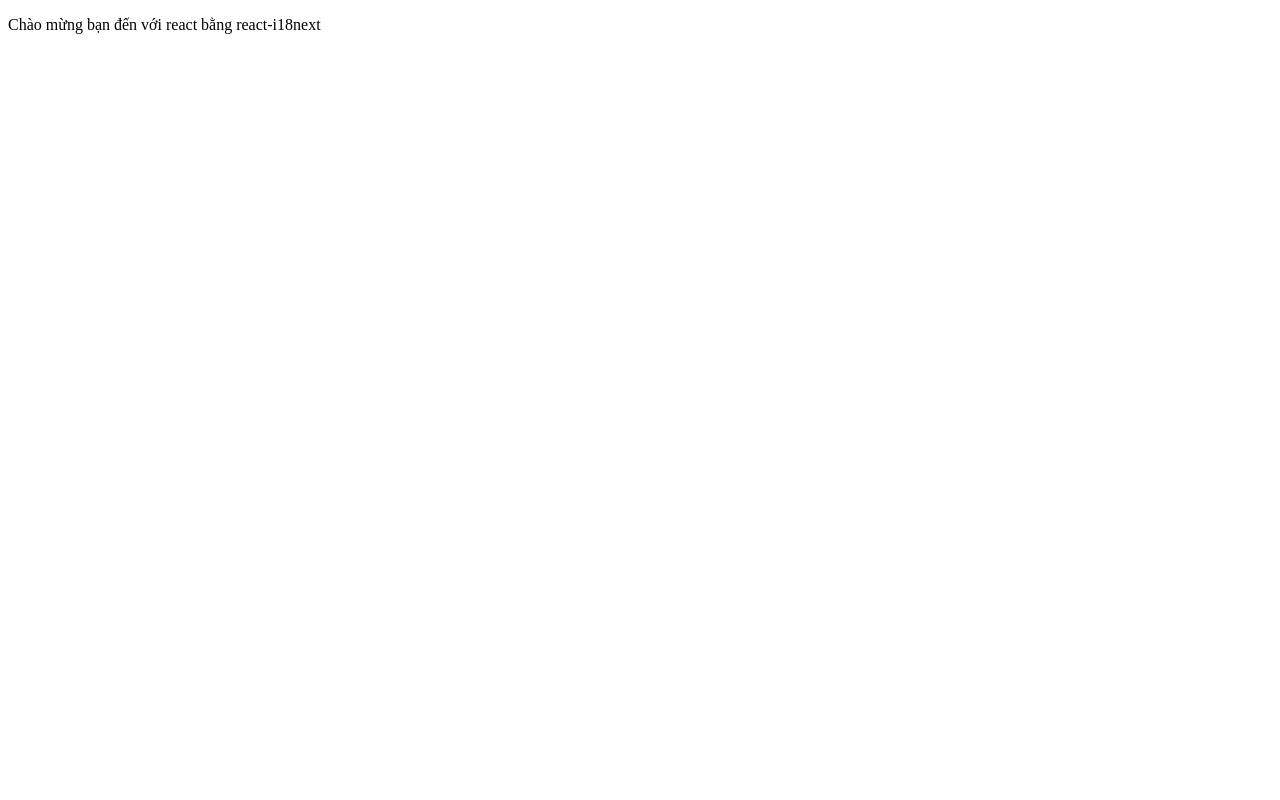
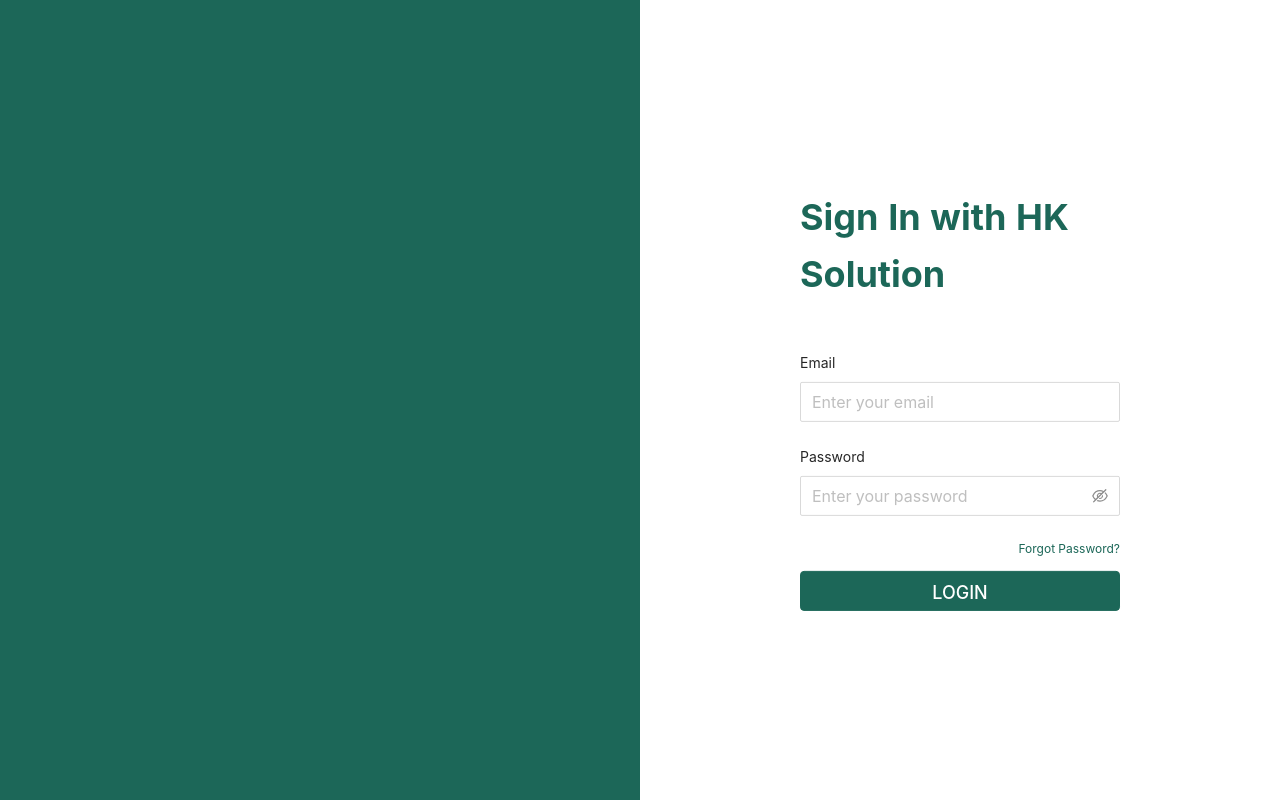
Before and after one commit to thanhhieu2005/FE-Goods-Traceability, a React (Create React App) app: page / in a window 1280 px wide. Built offline with nearby package versions, Linux system fonts and the light colour scheme.

Commit message:
push test fail

```diff
--- a/package.json
+++ b/package.json
@@ -3,9 +3,12 @@
   "version": "0.1.0",
   "private": true,
   "dependencies": {
+    "@reduxjs/toolkit": "^1.8.6",
     "@testing-library/jest-dom": "^5.16.5",
     "@testing-library/react": "^13.4.0",
     "@testing-library/user-event": "^13.5.0",
+    "antd": "^4.23.6",
+    "axios": "^1.1.3",
     "i18next": "^21.9.1",
     "i18next-http-backend": "^1.4.1",
     "jwt-decode": "^3.1.2",
@@ -15,7 +18,8 @@
     "react-router-dom": "^6.3.0",
     "react-scripts": "5.0.1",
     "sass": "^1.54.9",
-    "web-vitals": "^2.1.4"
+    "web-vitals": "^2.1.4",
+    "yarn": "^1.22.19"
   },
   "scripts": {
     "start": "react-scripts start",
--- a/src/App.js
+++ b/src/App.js
@@ -1,15 +1,21 @@
-import { useTranslation } from 'react-i18next';
+import { BrowserRouter as Router, Routes, Route } from 'react-router-dom'
+import routes from './routers/index.js'
+import 'antd/dist/antd.min.css'
+
 
 function App() {
-
-  const { t } = useTranslation() // key to translate languages
-
   return (
-    <div className="App">
-      <p>
-        {t('title')}
-      </p>
-    </div>
+    <Router>
+      <div className='App'>
+        <Routes>
+          {
+            routes.publicRoutes.map((route, index) => {
+              return <Route key={index} path = {route.path} element = {route.element} />
+            })
+          }
+        </Routes>
+      </div>
+    </Router>
   );
 }
 
--- a/src/index.js
+++ b/src/index.js
@@ -1,21 +1,17 @@
 import React from 'react';
 import ReactDOM from 'react-dom/client';
-import { BrowserRouter } from 'react-router-dom'
-
 import App from './App';
 import reportWebVitals from './reportWebVitals';
-
 import i18n from './locales/I18n';
 import { I18nextProvider } from 'react-i18next';
+
 
 const root = ReactDOM.createRoot(document.getElementById('root'));
 root.render(
   <React.StrictMode>
-    <BrowserRouter>
-      <I18nextProvider i18n={i18n}>
-        <App />
-      </I18nextProvider>
-    </BrowserRouter>
+    <I18nextProvider i18n={i18n}>
+      <App />
+    </I18nextProvider>
   </React.StrictMode>
 );
 
--- /dev/null
+++ b/src/index.sass
@@ -0,0 +1,5 @@
+* {
+    padding: 0;
+    margin: 0;
+    box-sizing: border-box;
+}
--- /dev/null
+++ b/src/pages/Login/Login.js
@@ -0,0 +1,63 @@
+import React, { useState } from 'react'
+import './Login.scss';
+import { Col, Row, Form, Input, Button } from 'antd'
+
+
+
+const Login = () => {
+
+  const initialState = { email: '', password: '' }
+  const [userData, setUserData] = useState(initialState)
+  const { email, password } = userData
+
+  const handleChangeInput = e => {
+    const {name, value} = e.target
+    setUserData({...userData, [name]: value})
+  }
+
+  return (
+    <>
+      <Row>
+        <Col span={12} className='img'></Col>
+        <Col span={12} className='content'>
+          <Col className='content-form'>
+            <h2 className='text-title'>
+              Sign In with HK Solution
+            </h2>
+            <Form layout='vertical'>
+              <Form.Item
+                label='Email'
+                name="email"
+                rules={[
+                  {
+                    message: 'Please input your email!',
+                  },
+                ]}
+              >
+                <Input className='myInput' placeholder="Enter your email" size='large' onChange={handleChangeInput} value={email} name="email"/>
+              </Form.Item>
+              <Form.Item
+                label='Password'
+                name="password"
+                rules={[
+                  {
+                    message: 'Please input your password!',
+                  },
+                ]}
+              >
+                <Input.Password placeholder="Enter your password" size='large' onChange={handleChangeInput} value={password} name="password"/>
+              </Form.Item>
+            </Form>
+            <p className='forgot-password' style={{color: '#1C6758', fontSize: '12px', display: 'flex', justifyContent: 'flex-end'}}>Forgot Password?</p>
+            <Button block id='common-button' size='large'
+              disabled = {email && password ? false : true}>
+              LOGIN
+            </Button>
+          </Col>
+        </Col>
+      </Row>
+    </>
+  )
+}
+
+export default Login
--- /dev/null
+++ b/src/pages/Login/Login.scss
@@ -0,0 +1,53 @@
+.img {
+    background-color: #1C6758;
+    height: 100vh;
+}
+
+.content {
+    background-color: #fff;
+    height: 100vh;
+    position: relative;
+    .content-form {
+        vertical-align: middle;
+        margin: 0;
+        position: absolute;
+        top: 50%;
+        left: 50%;
+        transform: translate(-50%, -50%);
+    }
+}
+
+.text-title {
+    color: #1C6758;
+    font-weight: 700;
+    margin-bottom: 50px;
+    font-size: 36px;
+}
+
+.form-control {
+    color: #1C6758 !important;
+    border-radius: 8px !important;
+}
+
+#common-button {
+    background-color: #1C6758;
+    color: #fff;
+    font-size: 18px;
+    border-radius: 4px;
+    justify-content: center;
+    display: flex;
+    font-weight: 500;
+    border-color: #1C6758;
+}
+
+.myInput{
+
+    :global {
+        .ant-input {
+            &:focus {
+                border: 99px solid #1C6758;
+                box-shadow: none;
+            }
+        }
+    }
+}
--- /dev/null
+++ b/src/redux/store.js
@@ -0,0 +1 @@
+import { configureStore } from "@reduxjs/toolkit";
--- /dev/null
+++ b/src/routers/index.js
@@ -0,0 +1,25 @@
+import React from 'react'
+import Login from '../pages/Login/Login.js'
+
+const publicRoutes = [
+    { path: "/", name: "Login", element: <Login/> },
+    { path: "/forgot_password", element: <Login/>}
+]
+
+const protectedRoutes = []
+
+const commonRoute = []
+
+const managerRoute = []
+
+const farmerRoute = []
+
+const routes = {
+    publicRoutes,
+    protectedRoutes,
+    commonRoute,
+    managerRoute,
+    farmerRoute,
+}
+
+export default routes
--- /dev/null
+++ b/src/utils/config.js
@@ -0,0 +1 @@
+export const APP_URL = 'https://coffee-supply-chain.herokuapp.com'
```
Also changed, not shown: src/services/axios.js (added, +23 -0 lines), src/styles/TextField/style.less (added, +19 -0 lines), 2 other files (tests, documents, lock files or other folders).
